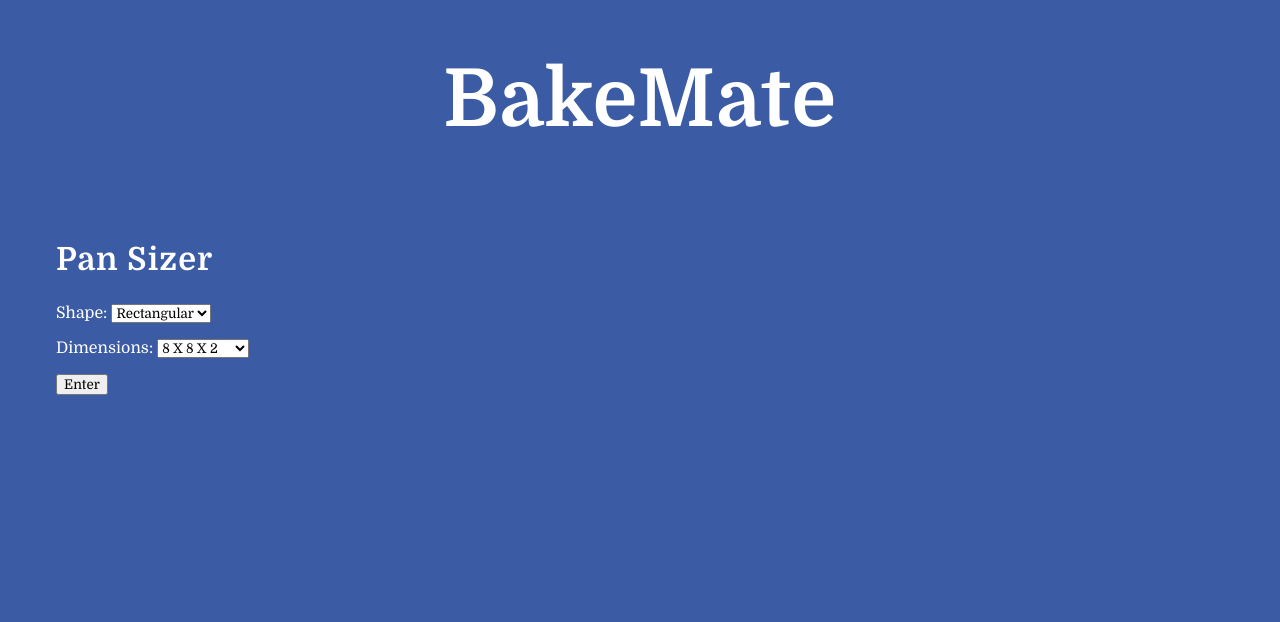
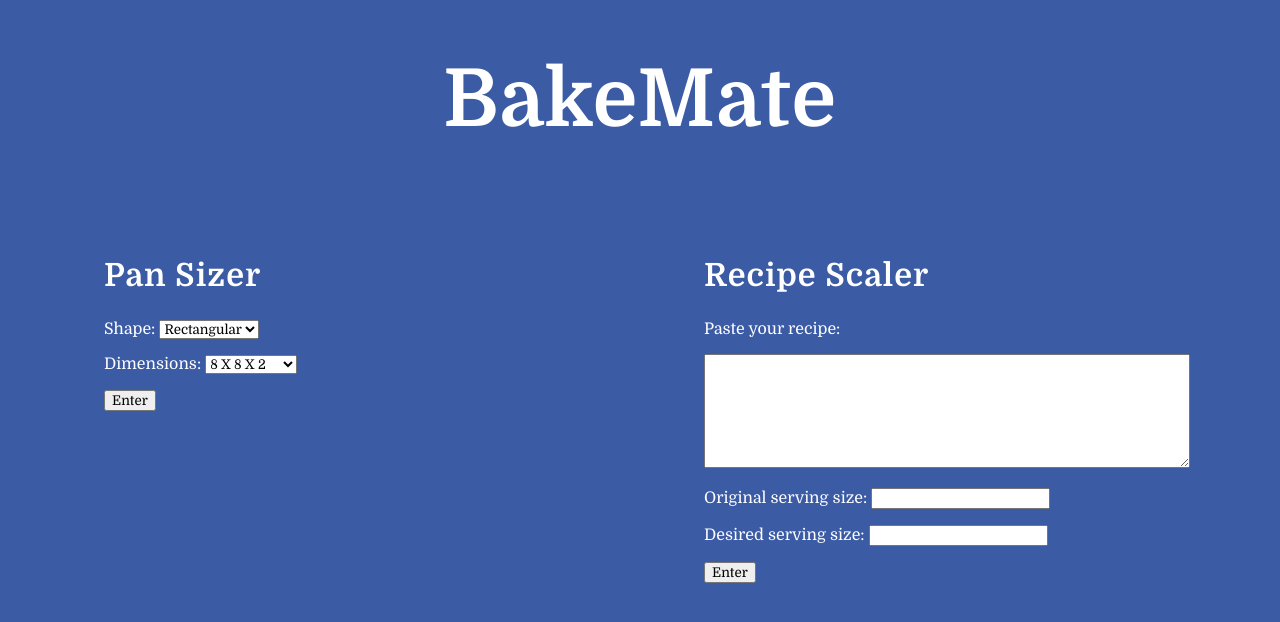
Before and after one commit to amandaclement/bake-mate, a React (Create React App) app: page / in a window 1280 px wide. Shown: the top 622 px of the page. Built offline with nearby package versions, Linux system fonts and the light colour scheme.

Commit message:
Created RecipeScaler component, with most functionality implemented

```diff
--- a/src/App.js
+++ b/src/App.js
@@ -1,11 +1,15 @@
 import Header from './components/Header.jsx';
 import PanSizer from './components/PanSizer.jsx';
+import RecipeScaler from './components/RecipeScaler.jsx';
 
 function App() {
   return (
     <>
       <Header />
-      <PanSizer />
+      <div id="tools">
+        <PanSizer />
+        <RecipeScaler />
+      </div>
     </>
   );
 }
--- /dev/null
+++ b/src/components/RecipeScaler.jsx
@@ -0,0 +1,83 @@
+import { useState } from 'react';
+import { convertMeasurements } from '../utils/recipeHelpers.js';
+
+export default function RecipeScaler() {
+
+    // State variables
+    const [originalRecipe, setOriginalRecipe] = useState('');
+    const [originalSize, setOriginalSize] = useState('');
+    const [desiredSize, setDesiredSize] = useState('');
+    const [result, setResult] = useState('');
+
+    // Handles changes to user-inputted recipe
+    function handleRecipeChange(event) {
+        setOriginalRecipe(event.target.value);
+    }
+
+    // Handles changes to original serving size
+    function handleOriginalSizeChange(event) {
+        setOriginalSize(event.target.value);
+        setResult('');
+    }
+
+    // Handles change to desired serving size
+    function handleDesiredSizeChange(event) {
+        setDesiredSize(event.target.value);
+        setResult('');
+    }
+
+    // Handles submit button
+    function handleResult(event) {
+        // Prevent page reload on button click
+        event.preventDefault();
+
+        // If both or either size values are missing, alert user
+        if (originalSize === '' || desiredSize === '') {
+            alert('Please enter both the original and desired serving sizes.');
+            return;
+        }
+
+        // Process the recipe, scaling measurements as needed
+        const recipeScaler = desiredSize / originalSize;
+        const modifiedRecipe = convertMeasurements(originalRecipe, recipeScaler);
+
+        // Update result state variable
+        setResult(modifiedRecipe);
+    }
+
+    // React component for Recipe Scaler
+    return (
+        <section className="tool">
+            <h2 className="form-title">Recipe Scaler</h2>
+            <p>Paste your recipe: </p>
+            <form>
+                <textarea
+                    value={originalRecipe}
+                    onChange={handleRecipeChange}
+                />
+                <p>
+                    <label>Original serving size: </label>
+                    <input
+                        type="number"
+                        name="original-serving-size"
+                        required
+                        value={originalSize}
+                        onChange={handleOriginalSizeChange}
+                    />
+                </p>
+                <p>
+                    <label>Desired serving size: </label>
+                    <input
+                        type="number"
+                        name="desired-serving-size"
+                        required
+                        value={desiredSize}
+                        onChange={handleDesiredSizeChange}
+                    />
+                </p>
+                <button onClick={handleResult}>Enter</button>
+                {result}
+            </form>
+        </section>
+    );
+}
--- a/src/index.css
+++ b/src/index.css
@@ -33,9 +33,15 @@ h2 {
     font-size: 2rem;
 }
 
+#tools {
+    display: flex;
+    justify-content: space-around;
+    margin: 2rem;
+}
+
 .tool {
-    margin-left: 2em;
-    padding: 1em;
+    width: calc(50% - 8rem);
+    padding: 2rem 4rem;
 }
 
 ul {
@@ -45,3 +51,10 @@ ul {
 input.dimension-input {
     width: 5rem;
 }
+
+textarea {
+    width: 100%;
+    height: 100px;
+    resize: vertical;
+    padding: 6px;
+}
--- /dev/null
+++ b/src/utils/recipeHelpers.js
@@ -0,0 +1,81 @@
+// Returns an array of the individual terms found in a string, separate by whitespace
+function getTerms(str) {
+    return str.split(/\s+/);
+}
+
+// Returns true if a string represents a number
+function isNumber(str) {
+    return !isNaN(str);
+}
+
+// Returns true if a string represents a fraction (e.g. 1/2)
+function isFraction(str) {
+    // Regular expression to match format "number/number"
+    const fractionRegex = /^\d+\/\d+$/;
+    return fractionRegex.test(str);
+}
+
+// Returns true is a string represents a Unicode fraction (e.g. ½)
+function isUnicodeFraction(str) {
+    // Regular expression to match common Unicode fraction characters
+    const fractionRegex = /[\u00BC-\u00BE\u2150\u215B-\u215E]/;
+    return fractionRegex.test(str);
+}
+
+// Converts a fraction to decimal form
+function fractionToDecimal(str) {
+    const [numerator, denominator] = str.split('/').map(Number);
+    return numerator/denominator;
+}
+
+// Converts a Unicode fraction to decimal form
+function unicodeFractionToDecimal(fractionString) {
+    // Replace Unicode common fraction characters with their equivalent decimal representations
+    const normalizedFractionString = fractionString
+        .replace(/\u00BC/g, '1/4')  // ¼
+        .replace(/\u00BD/g, '1/2')  // ½
+        .replace(/\u00BE/g, '3/4')  // ¾
+        .replace(/\u2150/g, '1/7')  // ⅐
+        .replace(/\u215B/g, '1/8')  // ⅛
+        .replace(/\u215D/g, '5/8')  // ⅝
+        .replace(/\u215E/g, '7/8'); // ⅞
+
+    return fractionToDecimal(normalizedFractionString);
+}
+
+// Processes a single line, converting and scaling values as needed
+function processMeasurementLine(str, scaler) {
+    const terms = getTerms(str);
+    var processedLine = '';
+
+    terms.forEach(term => {
+        if (isFraction(term)) {
+            processedLine += fractionToDecimal(term) * scaler;
+        } else if (isUnicodeFraction(term)) {
+            processedLine += unicodeFractionToDecimal(term) * scaler;
+        } else if (isNumber(term)) {
+            processedLine += term * scaler;
+        } else {
+            processedLine += term;
+        }
+        processedLine += ' ';
+    });
+    return processedLine;
+}
+
+// Returns an entire recipe in list form, with measurements converted and scaled as needed
+export function convertMeasurements(str, scaler) {
+    const measurementLines = str.split('\n');
+
+    return (
+        <ul>
+            {measurementLines.map((line, index) => {
+                // Skip empty lines
+                if (line !== '') {
+                    return <li key={index}>{processMeasurementLine(line, scaler)}</li>;
+                }
+                return null;
+            })}
+        </ul>
+    );
+}
```
